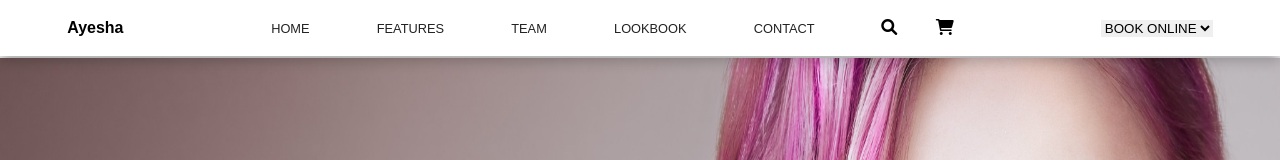
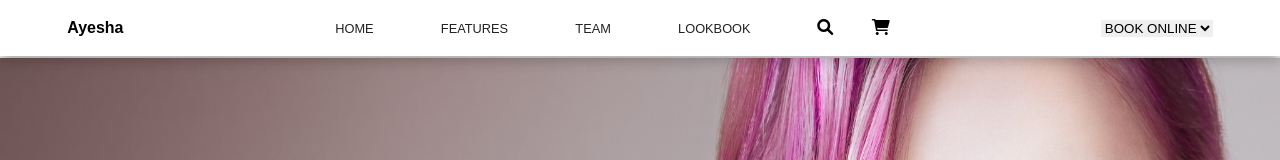
Before and after one commit to abedshamia/100Devs, a plain HTML site: page hw-hair-salon/index.html in a window 1280 px wide. Shown: the top 160 px of the page. Drawn offline with Linux system fonts and the light colour scheme; a web font is replaced by a local one.

```diff
--- a/hw-hair-salon/index.html
+++ b/hw-hair-salon/index.html
@@ -29,7 +29,6 @@
           <li class="nav-link"><a href="#features">Features</a></li>
           <li class="nav-link"><a href="#team">Team</a></li>
           <li class="nav-link"><a href="#lookbook">Lookbook</a></li>
-          <li class="nav-link"><a href="#contact">Contact</a></li>
 
           <div class="icons">
             <li class="nav-link"><i class="fas fa-search"></i></li>
```
